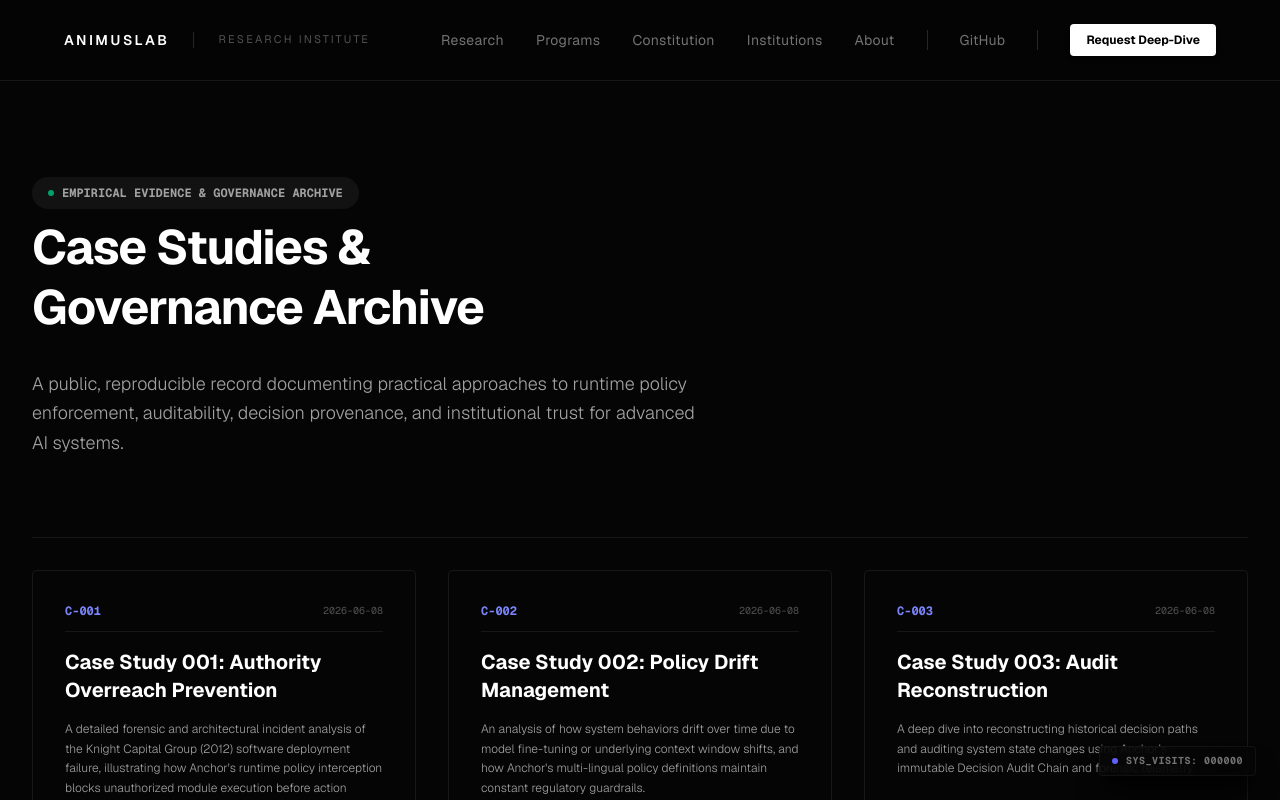
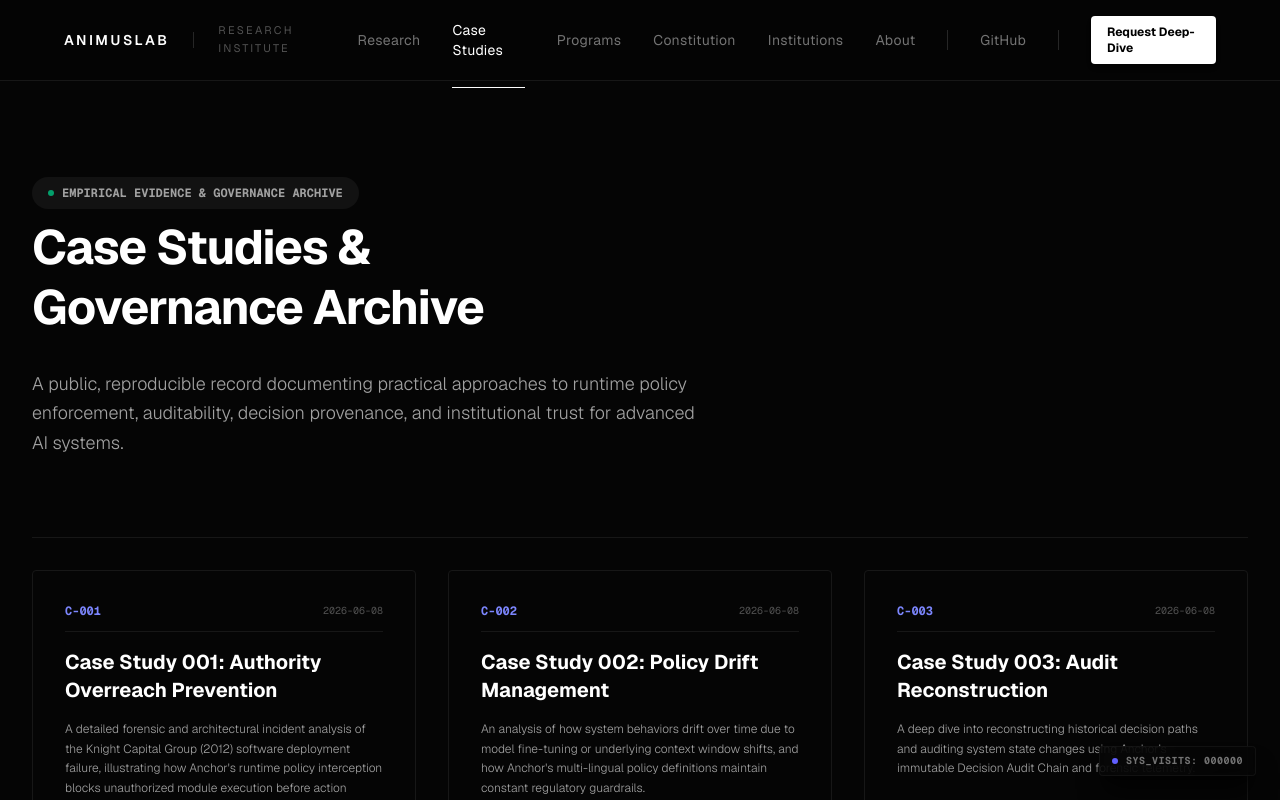
Before and after one commit to AnimusLab/animus-manifesto, a Next.js app: page /cases in a window 1280 px wide. Shown: the top 800 px of the page. Built offline with nearby package versions, Linux system fonts and the light colour scheme.

Commit message:
feat: add case studies entry links to main header and homepage research section

```diff
--- a/app/components/Header.tsx
+++ b/app/components/Header.tsx
@@ -13,6 +13,12 @@ export default function Header() {
       active:
         pathname.startsWith('/research') ||
         pathname.startsWith('/papers'),
+    },
+
+    {
+      name: 'Case Studies',
+      href: '/cases',
+      active: pathname.startsWith('/cases'),
     },
 
     {
--- a/app/page.tsx
+++ b/app/page.tsx
@@ -361,12 +361,21 @@ export default function Home() {
               </div>
             </div>
 
+            <div className="flex flex-wrap items-center gap-4 font-mono text-sm">
               <Link
                 href="/research"
                 className="inline-block text-white hover:text-neutral-200 transition-colors font-bold"
               >
                 View research archive →
               </Link>
+              <span className="text-neutral-850 hidden sm:inline">|</span>
+              <Link
+                href="/cases"
+                className="inline-block text-indigo-400 hover:text-indigo-350 transition-colors font-bold"
+              >
+                Explore case studies &amp; audits →
+              </Link>
+            </div>
 
           </div>
         </section>
```
Lines whose indentation alone changed are shown as unchanged.
